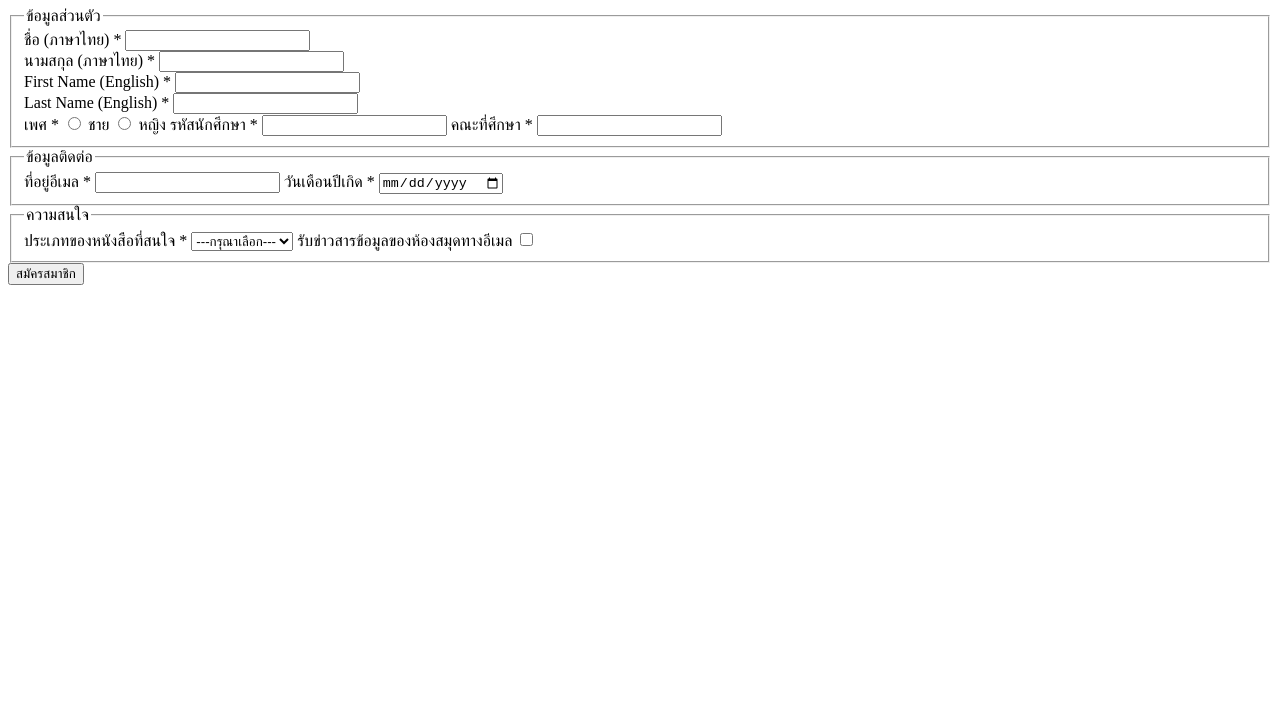
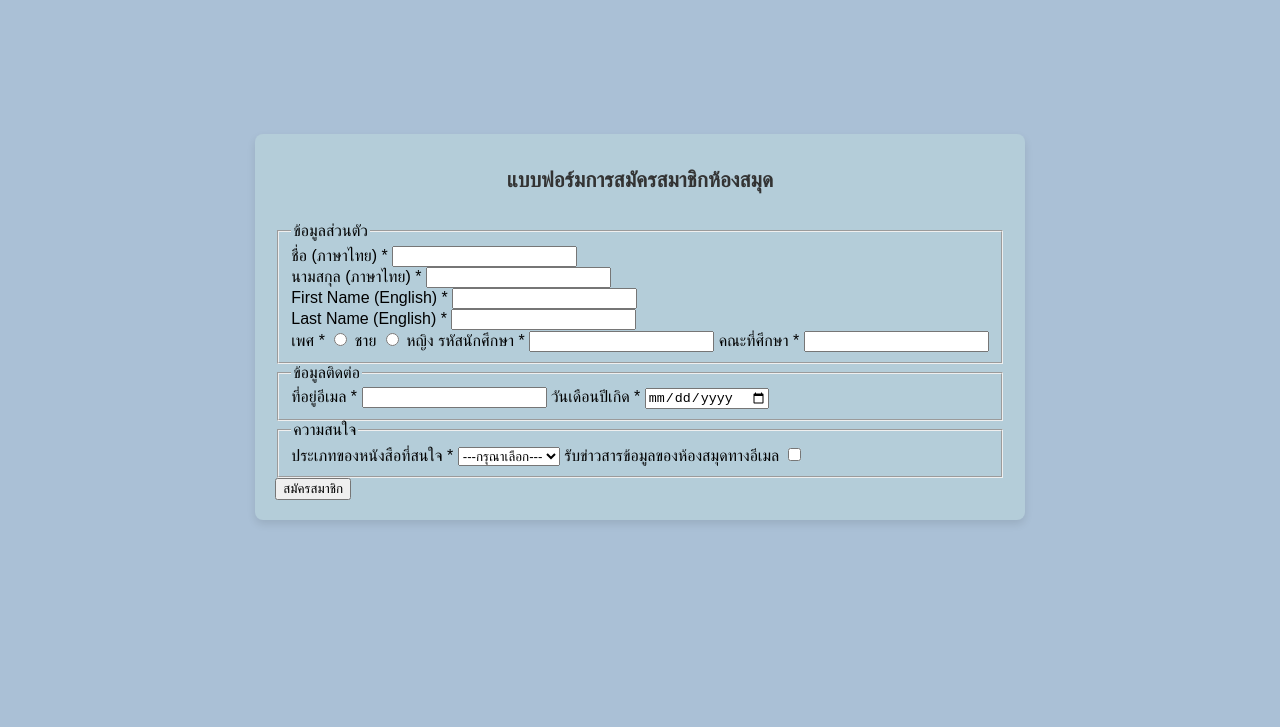
Before and after one commit to chayakornjitudomkul/6709616400_LibraryMembershipApplicationForm, a plain HTML site: page index.html in a window 1280 px wide. Shown: the part 73-800 px from the top of the page. Drawn offline with Linux system fonts and the light colour scheme.

Commit message:
Add CSS styling for body,header,form

```diff
--- a/index.html
+++ b/index.html
@@ -5,6 +5,7 @@
     <meta charset="UTF-8">
     <meta name="viewport" content="width=device-width, initial-scale=1.0">
     <title>Library Membership Application Form</title>
+    <link rel="stylesheet" href="style.css">
 </head>
 
 <body>
--- /dev/null
+++ b/style.css
@@ -0,0 +1,24 @@
+body {
+    font-family: Arial, sans-serif;
+    display: flex;
+    justify-content: center;
+    align-items: center;
+    flex-direction: column;
+    min-height: 100vh;
+    margin: 0;
+    background-color: #aac0d6;
+}
+
+header h1 {
+    font-size: 21px;
+    text-align: center;
+    margin-bottom: 30px;
+    color: #333;
+}
+
+form {
+    background-color: #b4cdd9;
+    padding: 20px;
+    border-radius: 8px;
+    box-shadow: 0 4px 8px rgba(0, 0, 0, 0.1);
+}
```
